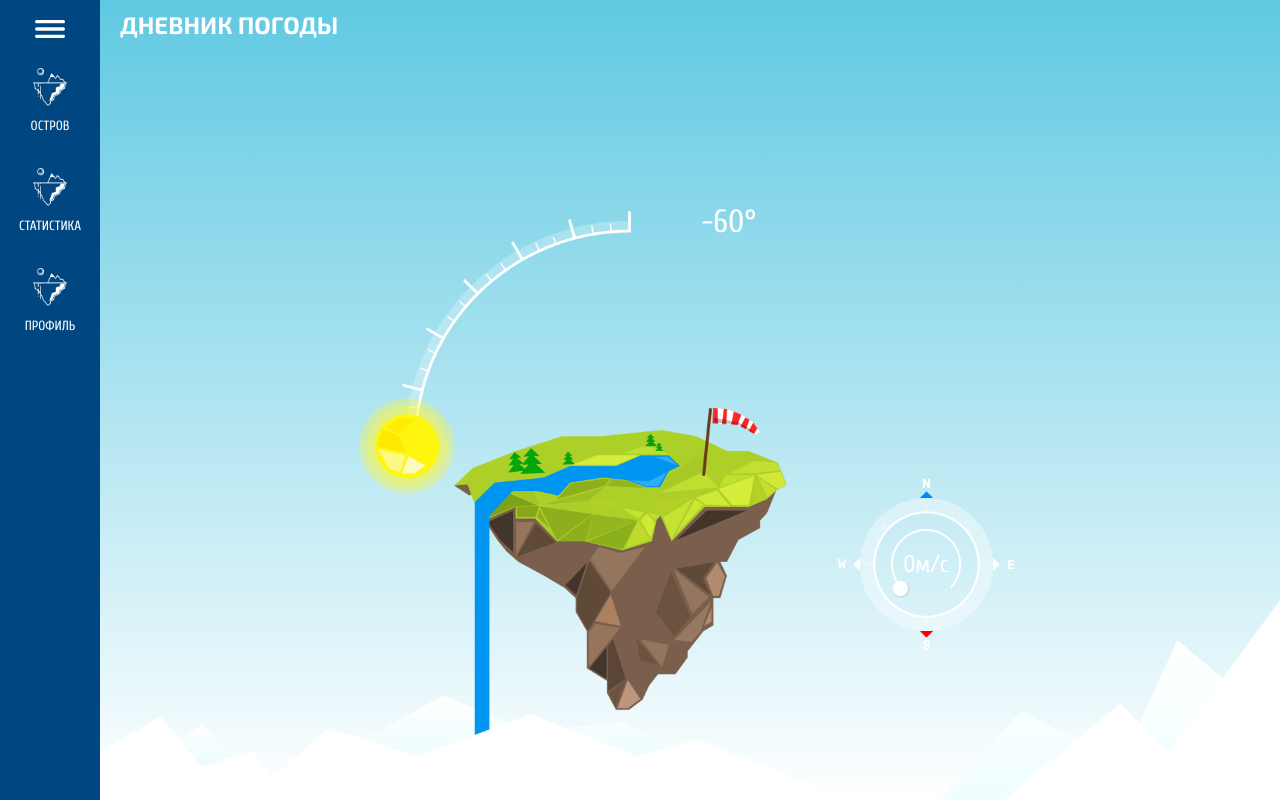
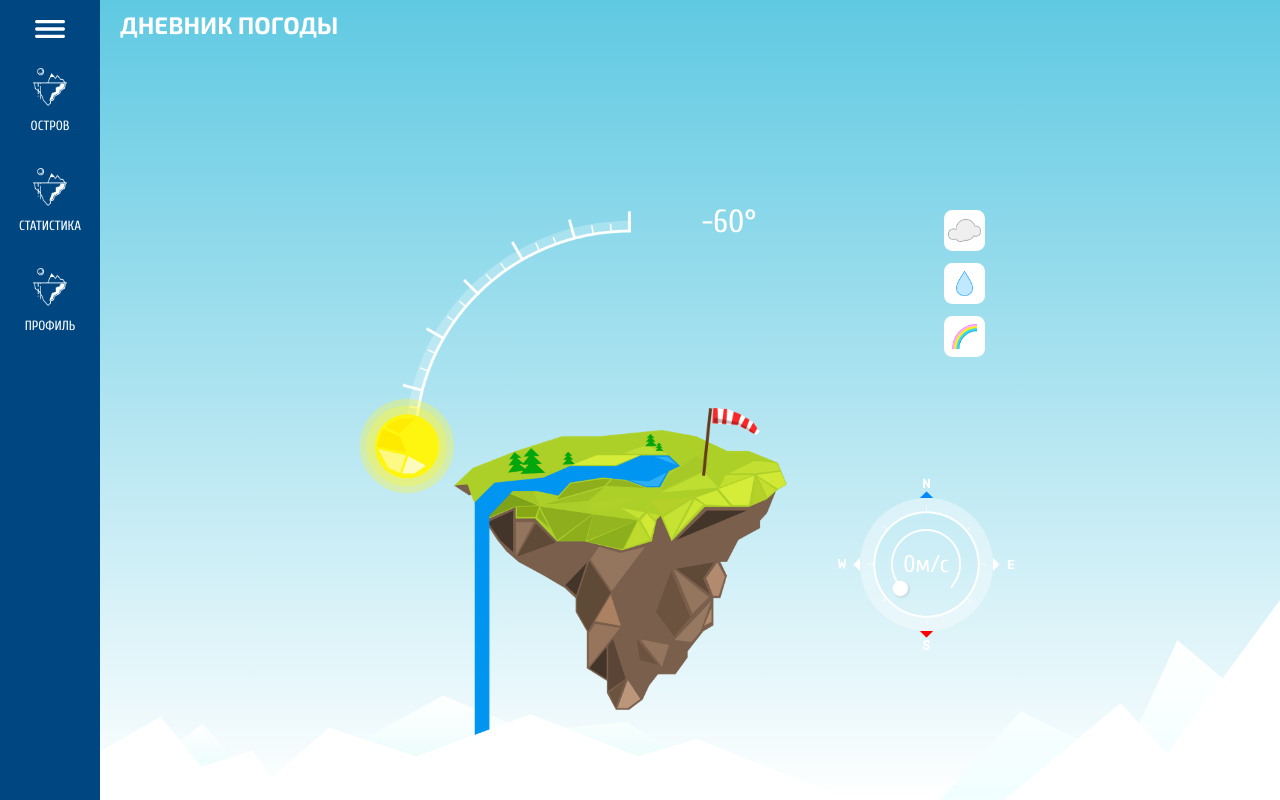
Before and after one commit to MariaKulkova/WeatherDiary, a website: page island.html in a window 1280 px wide. Drawn offline with nearby package versions, Linux system fonts and the light colour scheme.

Commit message:
Add tools panel

```diff
--- a/css/island.css
+++ b/css/island.css
@@ -429,3 +429,45 @@ body {
 	font-size: 3vmin;
 	color: #FFF;
 }
+
+/* Tools panel */
+
+.tools-container {
+    position: absolute;
+    top: 0; right: 0;
+    width: 7%;
+    height: 25%;
+    display: flex;
+    flex-flow: column wrap;
+    justify-content: space-between;
+    align-items: stretch;
+}
+
+.tool-button {
+    display: flex;
+    height: 28%;
+    background-color: #FFF;
+    border: none;
+    cursor: pointer;
+    border-radius: 20%;
+}
+
+.tool-button span {
+    flex-grow: 1;
+    margin: 20% 10%;
+}
+
+.tool-cloud {
+    background: url(../img/cloud-tool.png) center center no-repeat;
+    background-size: contain;
+}
+
+.tool-rain {
+    background: url(../img/rain-tool.png) center center no-repeat;
+    background-size: contain;
+}
+
+.tool-rainbow {
+    background: url(../img/rainbow-tool.png) center center no-repeat;
+    background-size: contain;
+}
--- a/island.html
+++ b/island.html
@@ -81,6 +81,18 @@
                         </span>
                         </svg>
                     </div>
+
+                    <div class="tools-container">
+                        <a class="tool-button">
+                            <span class="tool-cloud"></span>
+                        </a>
+                        <a class="tool-button">
+                            <span class="tool-rain"></span>
+                        </a>
+                        <a class="tool-button">
+                            <span class="tool-rainbow"></span>
+                        </a>
+                    </div>
                 </div>
             </div>
 
```
Also changed, not shown: img/cloud-tool.png (added), img/rain-tool.png (added), img/rainbow-tool.png (added).
